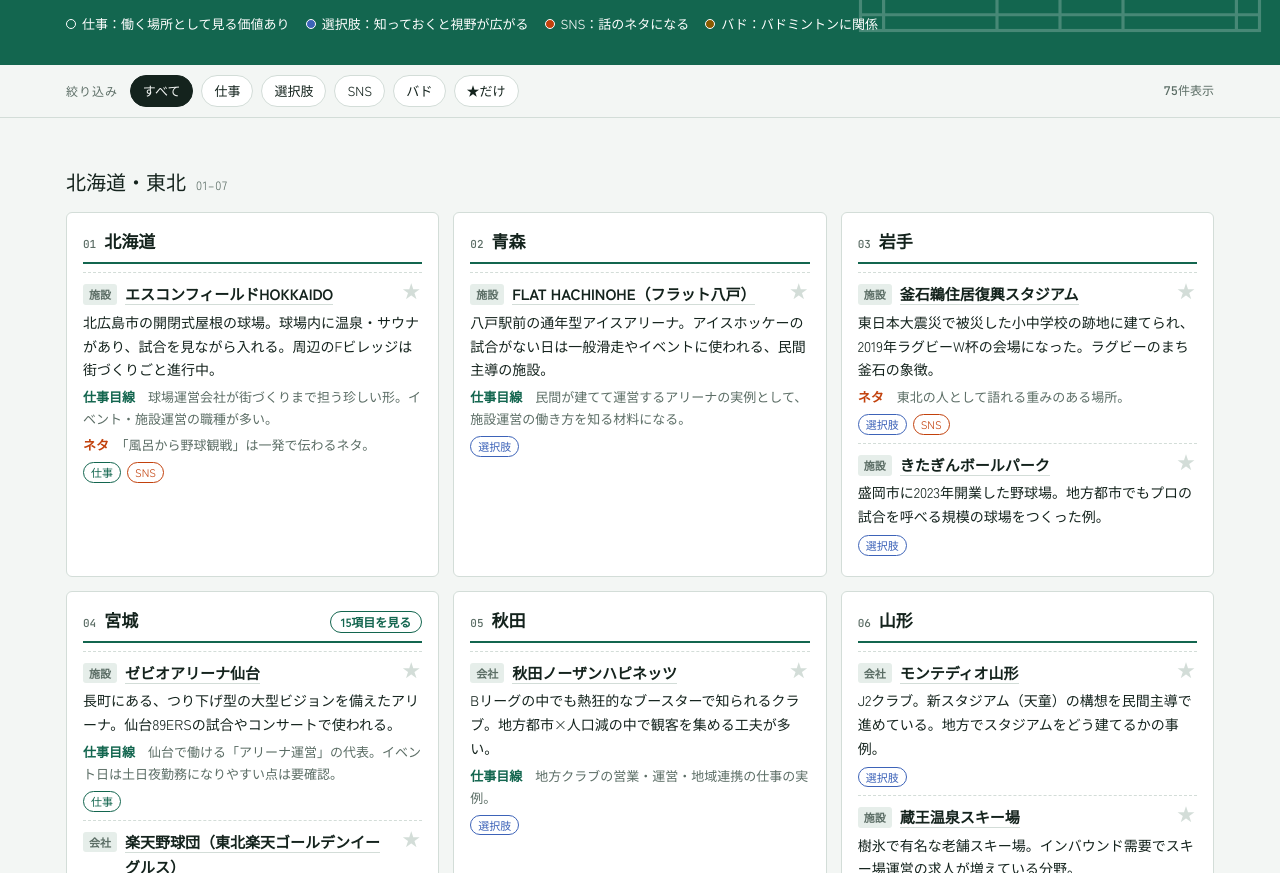
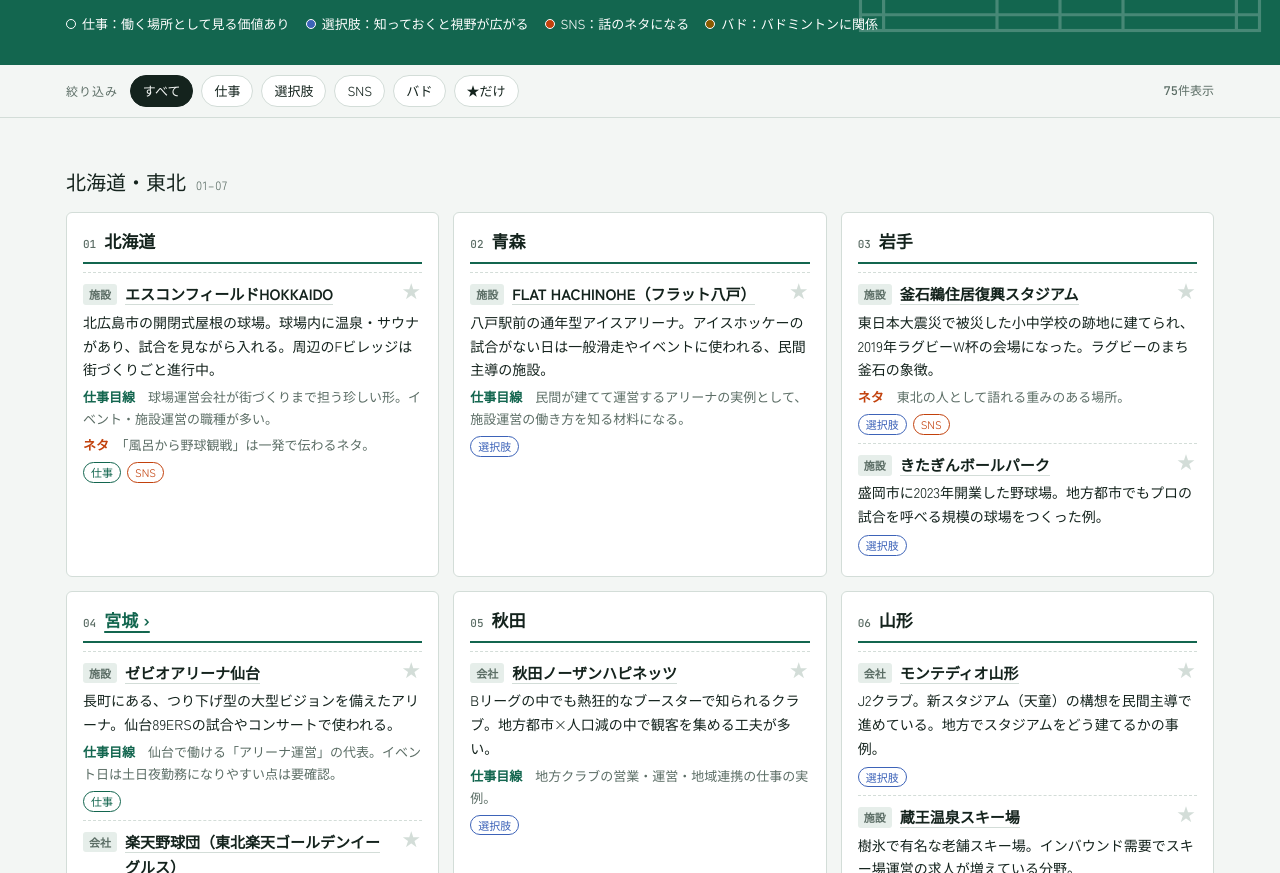
Before and after one commit to zuomuxiongda969-crypto/sports-hikidashi, a plain HTML site: page prefectures.html in a window 1280 px wide. Shown: the part 227-1100 px from the top of the page. Drawn offline with Linux system fonts and the light colour scheme; a web font is replaced by a local one.

Commit message:
都道府県一覧: 県名をクリックで詳細を開く形に変更
Co-Authored-By: Claude Opus 5.5 <noreply@anthropic.com>

```diff
--- a/prefectures.html
+++ b/prefectures.html
@@ -83,6 +83,8 @@ button.star[aria-pressed="true"]{color:var(--shuttle)}
 .empty{color:var(--muted);padding:40px 0;text-align:center}
 footer{border-top:1px solid var(--line);color:var(--muted);font-size:13px}
 footer .wrap{padding-block:20px 40px}
+.plink{color:var(--court);text-decoration:underline;text-decoration-thickness:2px;text-underline-offset:4px}
+.plink:hover{color:var(--fg)}
 .more{margin-left:auto;font-size:12px;font-weight:700;color:var(--court);text-decoration:none;border:1.5px solid var(--court);border-radius:999px;padding:0 10px}
 .more:hover{background:var(--court);color:var(--court-ink)}
 #detail .wrap{padding-block:20px 60px}
@@ -496,7 +498,7 @@ function render(){
       });
       if(!shown.length)continue;
       total+=shown.length;
-      rh+=`<article class="pref"><div class="pref-head"><span class="code">${code}</span><span class="pname">${pname}</span>${DETAIL[code]?`<a class="more" href="#pref-${code}">15項目を見る</a>`:""}</div>`;
+      rh+=`<article class="pref"><div class="pref-head"><span class="code">${code}</span>${DETAIL[code]?`<a class="pname plink" href="#pref-${code}">${pname} <span aria-hidden="true">›</span></a>`:`<span class="pname">${pname}</span>`}</div>`;
       for(const it of shown){
         const id=code+":"+it.n;
         const q=encodeURIComponent(it.n+" "+pname);
```
